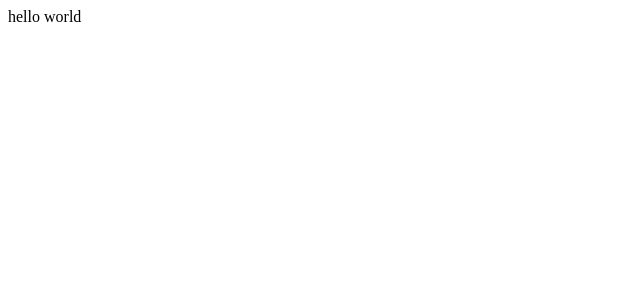
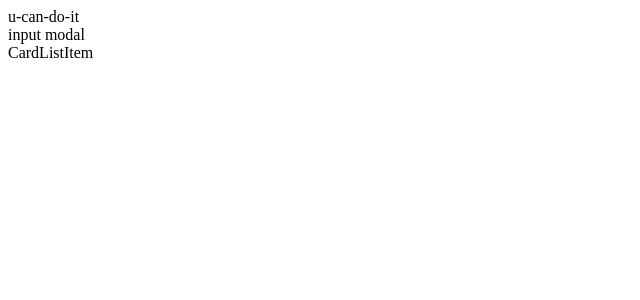
Before and after one commit to ykwimk/u-can-do-it, a Next.js app: page / in a window 1280 px wide. Shown: the top 300 px of the page, without its empty margins (0-640 px from the left). Built offline with nearby package versions, Linux system fonts and the light colour scheme.

Commit message:
Fix: next.config Type error 수정 / Feat: Component 생성

```diff
--- a/next.config.js
+++ b/next.config.js
@@ -1,5 +1,6 @@
-const path = import('path');
-const { parsed } = import('dotenv').config({
+/* eslint-disable @typescript-eslint/no-var-requires */
+const path = require('path');
+const { parsed } = require('dotenv').config({
   path: path.resolve(__dirname, `.env.${process.env.NODE_ENV}`),
 });
 
--- /dev/null
+++ b/src/components/CardList/index.tsx
@@ -0,0 +1,8 @@
+import React from 'react';
+import CardListItem from 'components/CardListItem';
+
+function CardList() {
+  return <CardListItem />;
+}
+
+export default CardList;
--- /dev/null
+++ b/src/components/CardListItem/index.tsx
@@ -0,0 +1,7 @@
+import React from 'react';
+
+function CardListItem() {
+  return <div>CardListItem</div>;
+}
+
+export default CardListItem;
--- /dev/null
+++ b/src/components/InputModal/index.tsx
@@ -0,0 +1,7 @@
+import React from 'react';
+
+function InputModal() {
+  return <div>input modal</div>;
+}
+
+export default InputModal;
--- a/src/components/Layout.tsx
+++ /dev/null
@@ -1,7 +0,0 @@
-import React from 'react';
-
-function Layout() {
-  return <div>hello world</div>;
-}
-
-export default Layout;
--- /dev/null
+++ b/src/components/Layout/index.tsx
@@ -0,0 +1,15 @@
+import React from 'react';
+import InputModal from 'components/InputModal';
+import CardList from 'components/CardList';
+
+function Layout() {
+  return (
+    <div>
+      u-can-do-it
+      <InputModal />
+      <CardList />
+    </div>
+  );
+}
+
+export default Layout;
```
